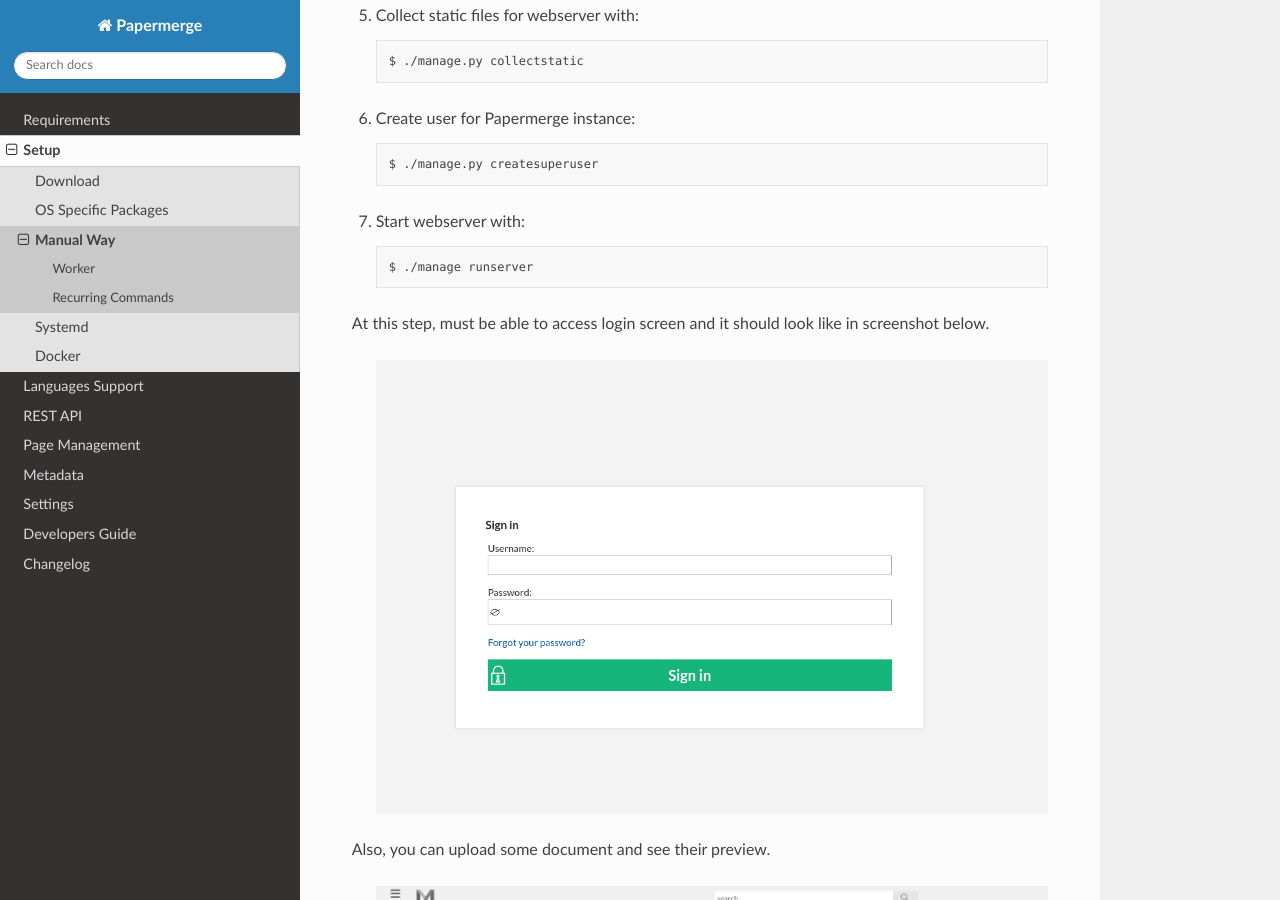
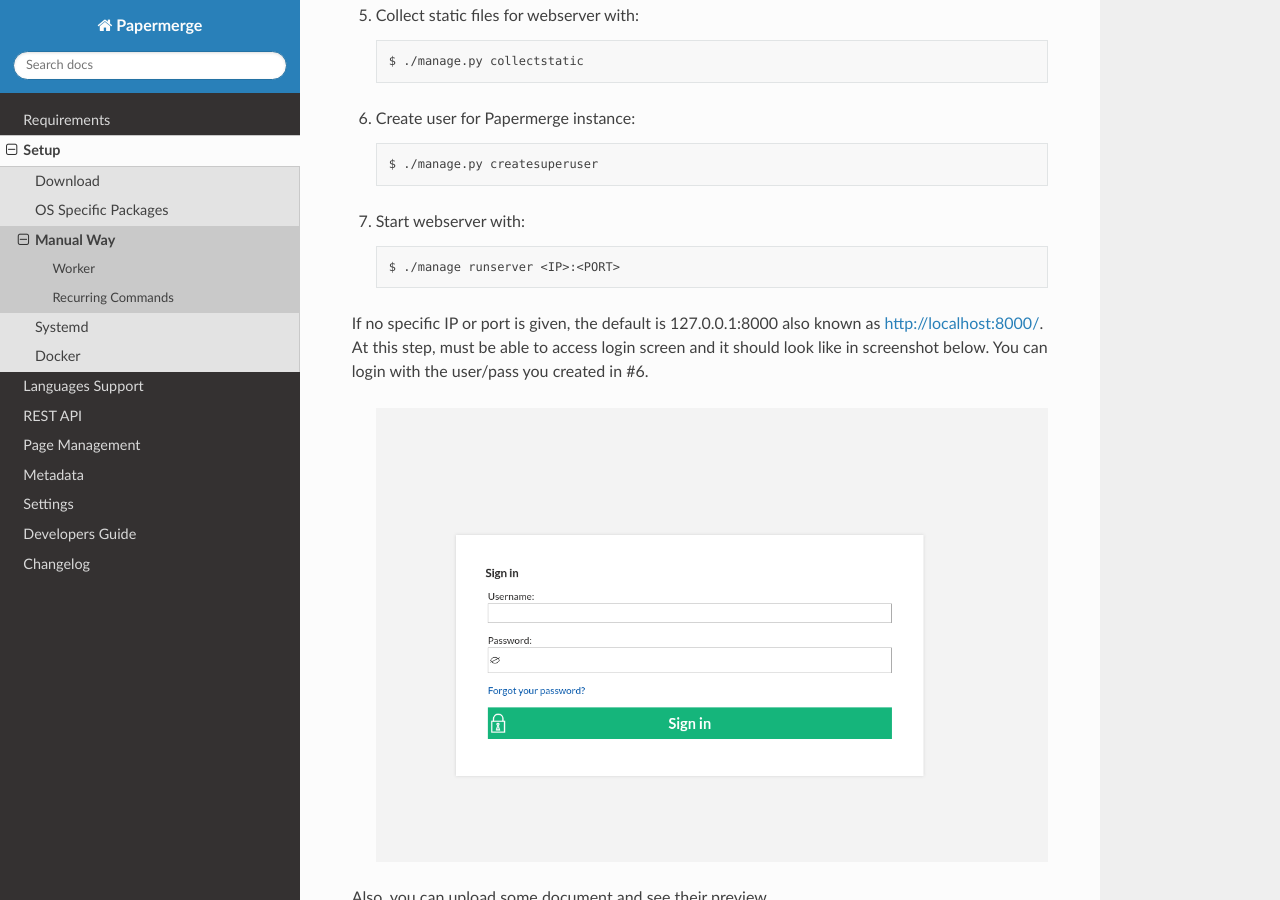
Before and after one commit to ciur/papermerge, a Sphinx documentation site: the page built from docs/source/setup/manual_way.rst, in a window 1280 px wide and 900 px high, scrolled down 750 px. Built offline with Sphinx 7.4.7 and the Read the Docs theme 2.0.0, drawn with Linux system fonts in a browser that asks for light colours.

Commit message:
update documentation

```diff
--- a/docs/source/setup/manual_way.rst
+++ b/docs/source/setup/manual_way.rst
@@ -35,10 +35,11 @@
 
 7. Start webserver with::
 
-    $ ./manage runserver
+    $ ./manage runserver <IP>:<PORT>
 
+If no specific IP or port is given, the default is 127.0.0.1:8000 also known as http://localhost:8000/.
 At this step, must be able to access login screen and it should look like in
-screenshot below.
+screenshot below. You can login with the user/pass you created in #6.
 
     .. figure:: ../img/login.png
 
```
